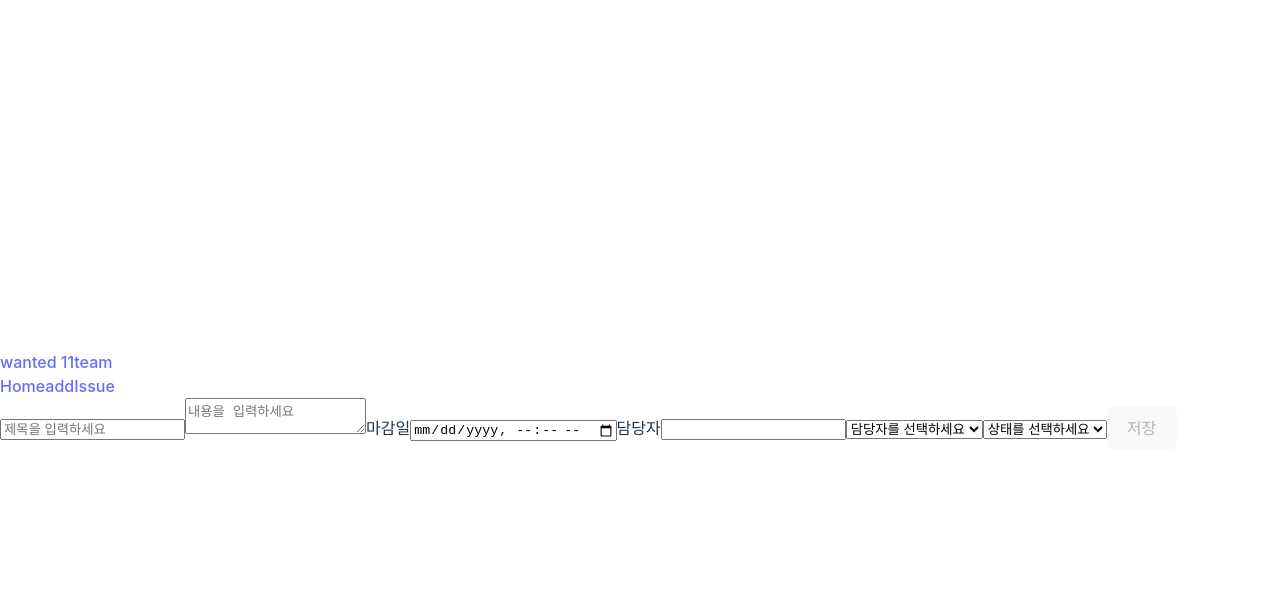
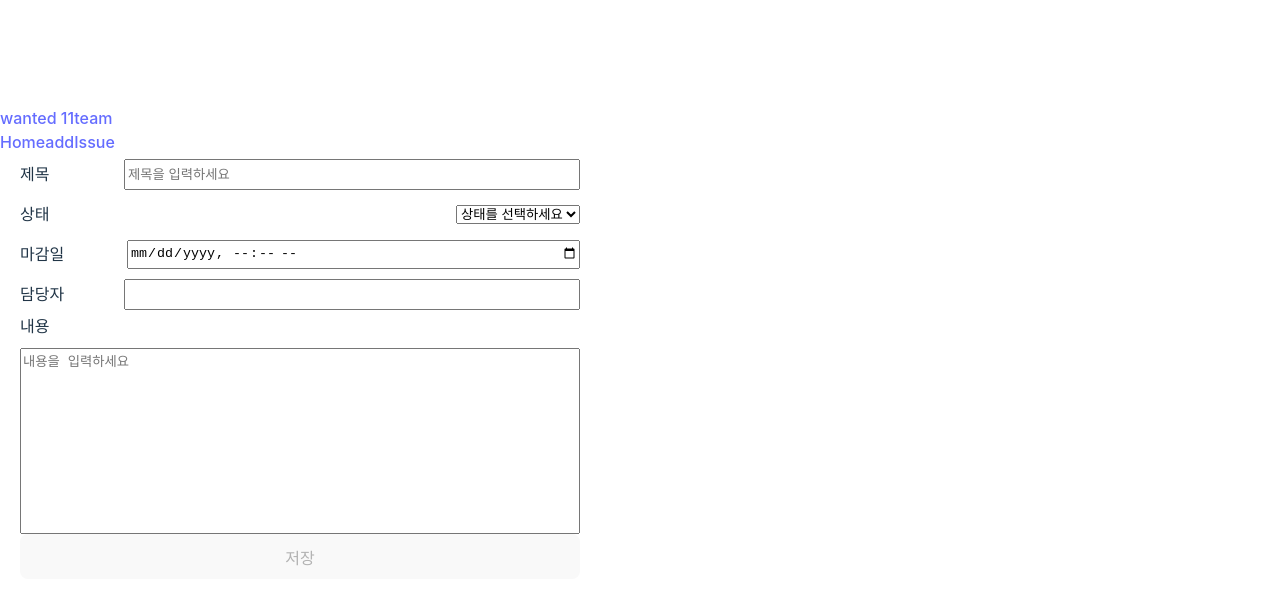
Before and after one commit to pre-onboading-eleven/pre-onboarding-8th-2-11, a React (Vite) app: page /add in a window 1280 px wide. Shown: the top 604 px of the page. Built offline with nearby package versions, Linux system fonts and the light colour scheme.

Commit message:
design : 모달창 디자인 작업

```diff
--- a/src/components/AddForm.tsx
+++ b/src/components/AddForm.tsx
@@ -2,6 +2,7 @@ import { useRef, useState, useEffect } from 'react';
 import { issueStore } from '../hooks/store';
 import { issueProcess } from '../pages/Main';
 import { IIssue } from '../pages/Main';
+import styled from 'styled-components';
 
 const whoList = [
   '이호준',
@@ -74,14 +75,17 @@ const AddForm = ({ onSubmit, edit }: IProps) => {
   }, []);
 
   const BUTTONDISABLED = newWho && newStatus >= 0;
+
   return (
-    <div className="flex flex-col m-10">
+    <ContainerWrapper>
+      <ContainerBody>
+        <InputWrapper>
+          제목
           {edit ? (
             <label htmlFor="">
               id:
               <input
                 defaultValue={edit ? edit.id : null}
-            className="my-1"
                 type="text"
                 placeholder="제목을 입력하세요"
                 ref={idRef}
@@ -91,52 +95,15 @@ const AddForm = ({ onSubmit, edit }: IProps) => {
           ) : (
             ''
           )}
-
-      <input
+          <InputModal
+            type="text"
             defaultValue={edit ? edit.title : null}
-        className="my-1"
-        type="text"
             placeholder="제목을 입력하세요"
             ref={titleRef}
           />
-
-      <label htmlFor="content">
-        <textarea
-          defaultValue={edit ? edit.content : null}
-          name=""
-          id="content"
-          placeholder="내용을 입력하세요"
-          ref={contentRef}
-        ></textarea>
-      </label>
-      <label htmlFor="deadDate">
-        마감일
-        <input
-          type="datetime-local"
-          ref={dateRef}
-          defaultValue={edit ? edit.deadDate : null}
-        />
-      </label>
-      <label htmlFor="deadDate">
-        담당자
-        <input onChange={onChangeData} defaultValue={edit ? edit.who : null} />
-      </label>
-      <select
-        onChange={(e) => {
-          setNewWho(e.target.value);
-        }}
-        defaultValue={edit ? edit.who : null}
-      >
-        <option value="">담당자를 선택하세요</option>
-        {whoKeyword &&
-          whoKeyword.map((item, i) => {
-            return (
-              <option key={i} value={item}>
-                {item}
-              </option>
-            );
-          })}
-      </select>
+        </InputWrapper>
+        <InputWrapper>
+          상태
           <select
             onChange={(e) => {
               addNewStatus(Number(e.target.value));
@@ -152,6 +119,48 @@ const AddForm = ({ onSubmit, edit }: IProps) => {
               );
             })}
           </select>
+        </InputWrapper>
+        <InputWrapper>
+          <label htmlFor="deadDate">마감일</label>
+          <InputModal
+            type="datetime-local"
+            ref={dateRef}
+            defaultValue={edit ? edit.deadDate : null}
+          />
+        </InputWrapper>
+        <InputWrapper>
+          <label htmlFor="deadDate">담당자</label>
+          <InputModal
+            type="text"
+            onChange={onChangeData}
+            defaultValue={edit ? edit.who : null}
+          />
+          {/* 나중에 최종적으로 주석 지우기 */}
+          {/* <select
+            onChange={(e) => {
+              setNewWho(e.target.value);
+            }}
+            defaultValue={edit ? edit.who : null}
+          >
+            <option value="">담당자를 선택하세요</option>
+            {whoKeyword &&
+              whoKeyword.map((item, i) => {
+                return (
+                  <option key={i} value={item}>
+                    {item}
+                  </option>
+                );
+              })}
+          </select> */}
+        </InputWrapper>
+        <label htmlFor="content">내용</label>
+        <ContentInput
+          defaultValue={edit ? edit.content : null}
+          name=""
+          id="content"
+          placeholder="내용을 입력하세요"
+          ref={contentRef}
+        ></ContentInput>
         <button
           type="submit"
           onClick={onSave}
@@ -160,8 +169,44 @@ const AddForm = ({ onSubmit, edit }: IProps) => {
         >
           저장
         </button>
-    </div>
+      </ContainerBody>
+    </ContainerWrapper>
   );
 };
 
 export default AddForm;
+
+const ContainerWrapper = styled.div`
+  width: 600px;
+  height: 540px;
+  background-color: white;
+  border-radius: 10px;
+`;
+
+const ContainerBody = styled.div`
+  margin-left: 20px;
+  margin-right: 20px;
+  display: flex;
+  flex-direction: column;
+`;
+
+const InputWrapper = styled.div`
+  width: 100%;
+  height: 40px;
+  display: flex;
+  justify-content: space-between;
+  align-items: center;
+`;
+
+const InputModal = styled.input`
+  width: 80%;
+  height: 25px;
+  outline: none;
+`;
+
+const ContentInput = styled.textarea`
+  height: 180px;
+  margin-top: 10px;
+  outline: noen;
+  resize: none;
+`;
--- a/src/components/Book.tsx
+++ b/src/components/Book.tsx
@@ -16,8 +16,8 @@ const Book = ({ item }: IProps) => {
 
   return (
     <>
-      <div className=" bg-one-red my-3 mx-2 box-border h-fit max-h-full w-48 border border-solid shadow-lg">
-        <div className="m-2 mb-3 items-center text-center justify-between text-xl font-bold text-slate-600">
+      <div>
+        <div>
           <CardTitle>{item.title}</CardTitle>
         </div>
         <div>
```
Lines whose indentation alone changed are shown as unchanged.
